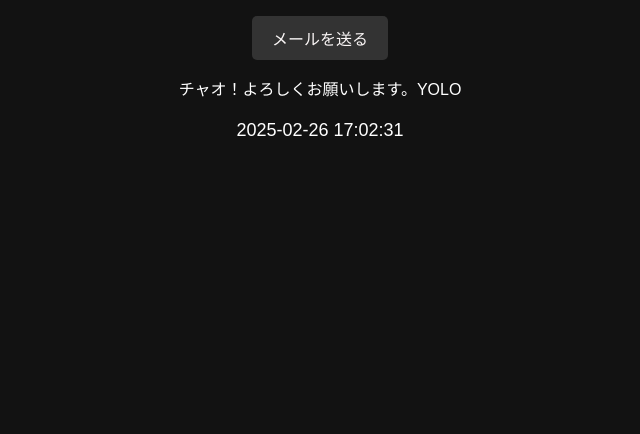
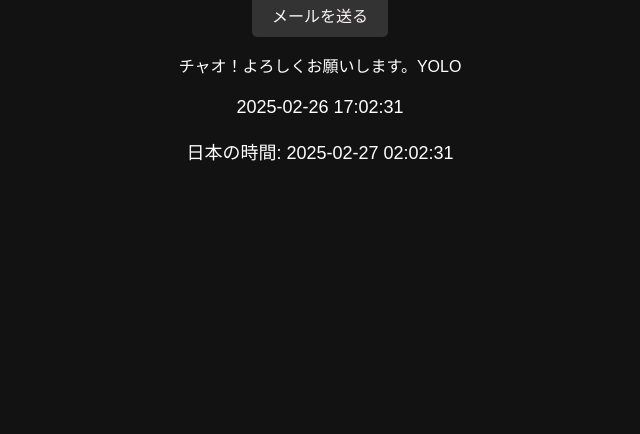
Before and after one commit to 1111111k/5, a plain HTML site: page index.html in a window 1280 px wide. Shown: the part 366-800 px from the top of the page, without its empty margins (320-960 px from the left). Drawn offline with Linux system fonts and the light colour scheme.

Commit message:
Update index.html

```diff
--- a/index.html
+++ b/index.html
@@ -34,7 +34,7 @@
         .email-button:hover {
             background-color: #037832;
         }
-        #current-datetime {
+        #current-datetime, #japan-datetime {
             margin-top: 20px;
             font-size: 18px;
         }
@@ -46,6 +46,7 @@
         <a href="mailto:rarity.spawns_5q@icloud.com" class="email-button">メールを送る</a>
         <p>チャオ！よろしくお願いします。YOLO</p>
         <div id="current-datetime"></div>
+        <div id="japan-datetime"></div>
     </div>
 
     <script>
@@ -59,6 +60,17 @@
                 ('0' + now.getSeconds()).slice(-2);
 
             document.getElementById('current-datetime').innerText = formattedDateTime;
+
+            // 日本の時間を表示する
+            var japanTime = new Date(now.toLocaleString("en-US", {timeZone: "Asia/Tokyo"}));
+            var formattedJapanDateTime = japanTime.getFullYear() + '-' +
+                ('0' + (japanTime.getMonth() + 1)).slice(-2) + '-' +
+                ('0' + japanTime.getDate()).slice(-2) + ' ' +
+                ('0' + japanTime.getHours()).slice(-2) + ':' +
+                ('0' + japanTime.getMinutes()).slice(-2) + ':' +
+                ('0' + japanTime.getSeconds()).slice(-2);
+
+            document.getElementById('japan-datetime').innerText = "日本の時間: " + formattedJapanDateTime;
         }
 
         updateDateTime();
```
